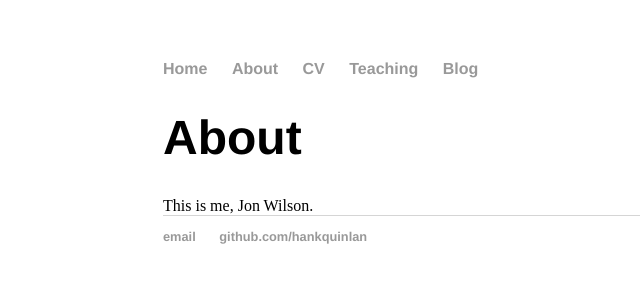
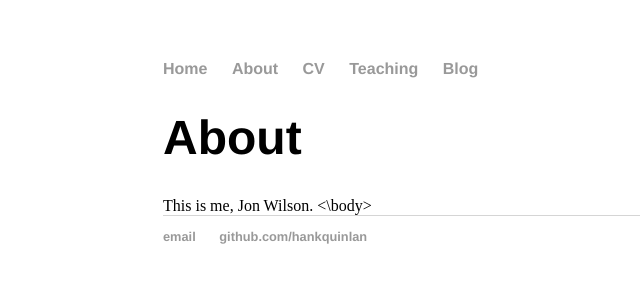
Before and after one commit to jon-m-wilson/jon-m-wilson.github.io, a Jekyll site: the page built from about/index.html, in a window 1280 px wide. Shown: the top 300 px of the page, without its empty margins (29-669 px from the left). Built offline with Jekyll 4.4.1, drawn with Linux system fonts in a browser that asks for light colours.

Commit message:
Update index.html

```diff
--- a/about/index.html
+++ b/about/index.html
@@ -5,4 +5,4 @@ title: About
 	<h1>{{ page.title }}</h1>
 	<body>
 	This is me, Jon Wilson.
-	<body>
+	<\body>
```
